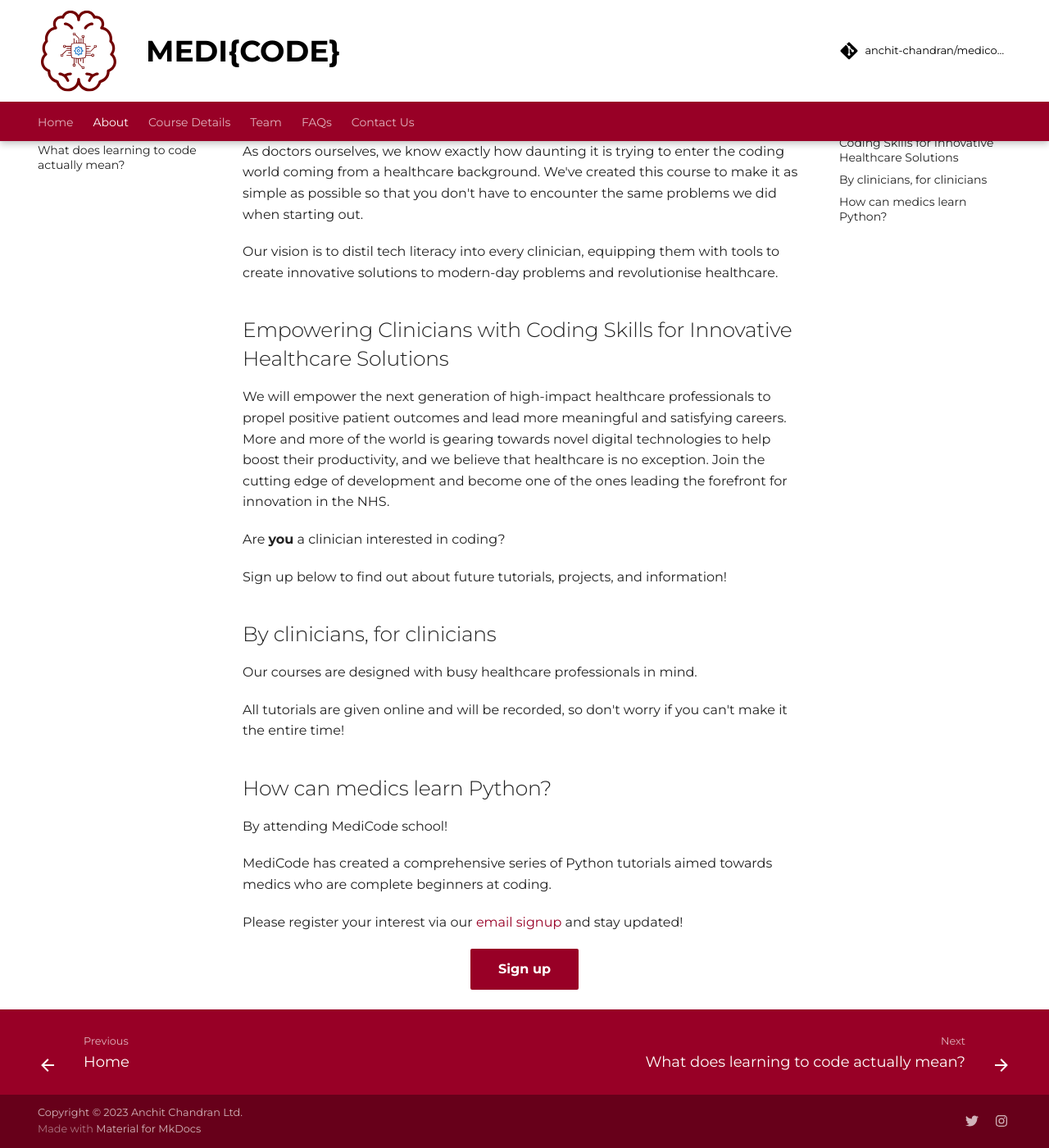
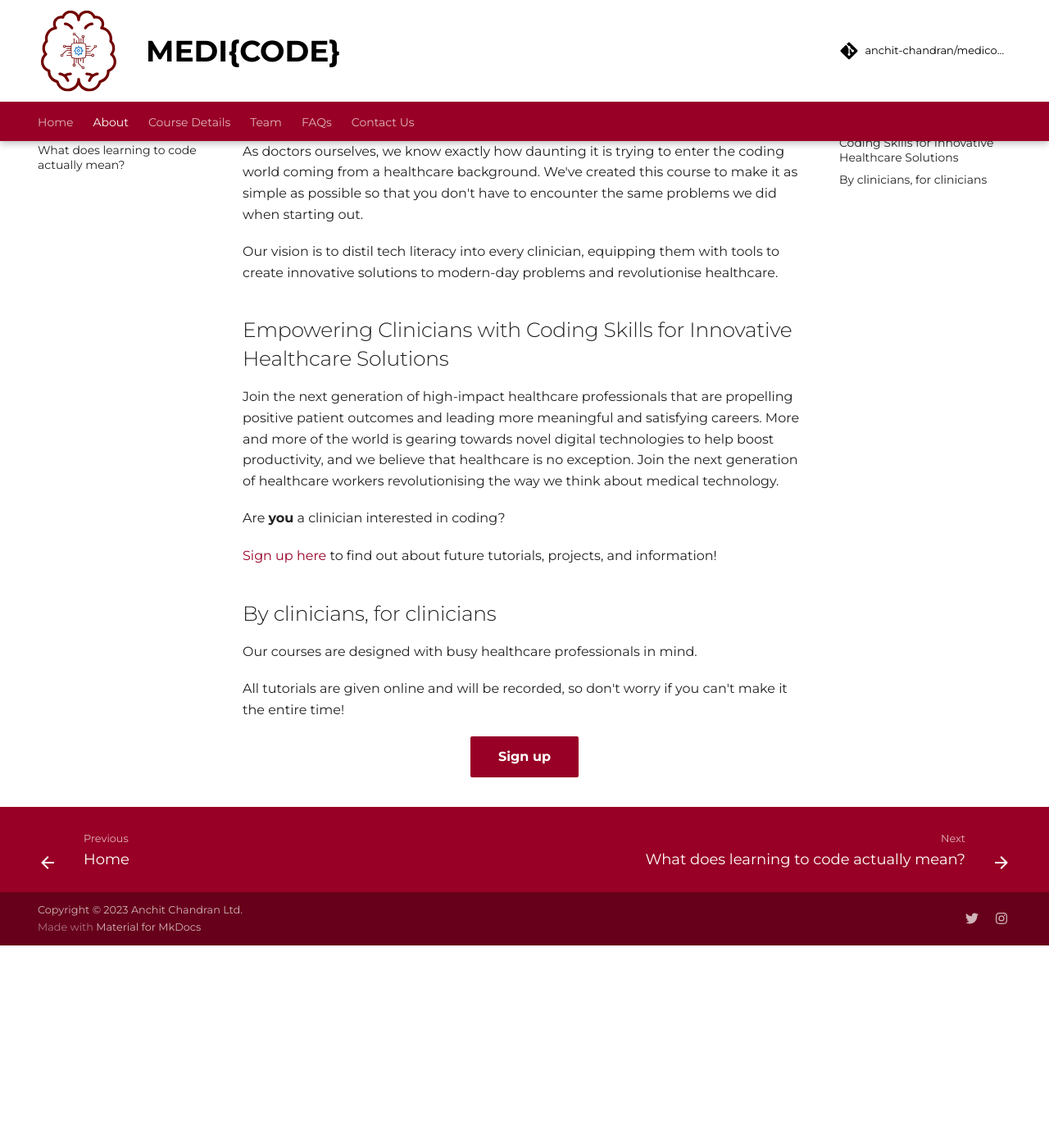
Before and after one commit to anchit-chandran/medicode-website, an MkDocs documentation site: the page built from docs/about.md, in a window 1280 px wide and 1400 px high, scrolled down 247 px. Shown: the whole window at 82% size. Built offline with MkDocs 1.6.1 and Material for MkDocs 9.7.7, drawn with Linux system fonts in a browser that asks for light colours.

Commit message:
More grammar edits

```diff
--- a/docs/about.md
+++ b/docs/about.md
@@ -10,11 +10,12 @@ Our vision is to distil tech literacy into every clinician, equipping them with
 
 ## Empowering Clinicians with Coding Skills for Innovative Healthcare Solutions
 
-We will empower the next generation of high-impact healthcare professionals to propel positive patient outcomes and lead more meaningful and satisfying careers. More and more of the world is gearing towards novel digital technologies to help boost their productivity, and we believe that healthcare is no exception. Join the cutting edge of development and become one of the ones leading the forefront for innovation in the NHS.
+Join the next generation of high-impact healthcare professionals that are propelling positive patient outcomes and leading more meaningful and satisfying careers. More and more of the world is gearing towards novel digital technologies to help boost productivity, and we believe that healthcare is no exception. Join the next generation of healthcare workers revolutionising the way we think about medical technology.
 
 Are **you** a clinician interested in coding?
 
-Sign up below to find out about future tutorials, projects, and information!
+[Sign up here](./index.md#sign-up) to find out about future tutorials, projects, and information!
+
 
 ## By clinicians, for clinicians
 
@@ -22,12 +23,4 @@ Our courses are designed with busy healthcare professionals in mind.
 
 All tutorials are given online and will be recorded, so don't worry if you can't make it the entire time!
 
-## How can medics learn Python?
-
-By attending MediCode school!
-
-MediCode has created a comprehensive series of Python tutorials aimed towards medics who are complete beginners at coding.
-
-Please register your interest via our [email signup](./index.md#sign-up) and stay updated!
-
 [Sign up](#sign-up){ .md-button .md-button--primary }
```
Also changed, not shown: docs/details.md (+1 -1 lines).
